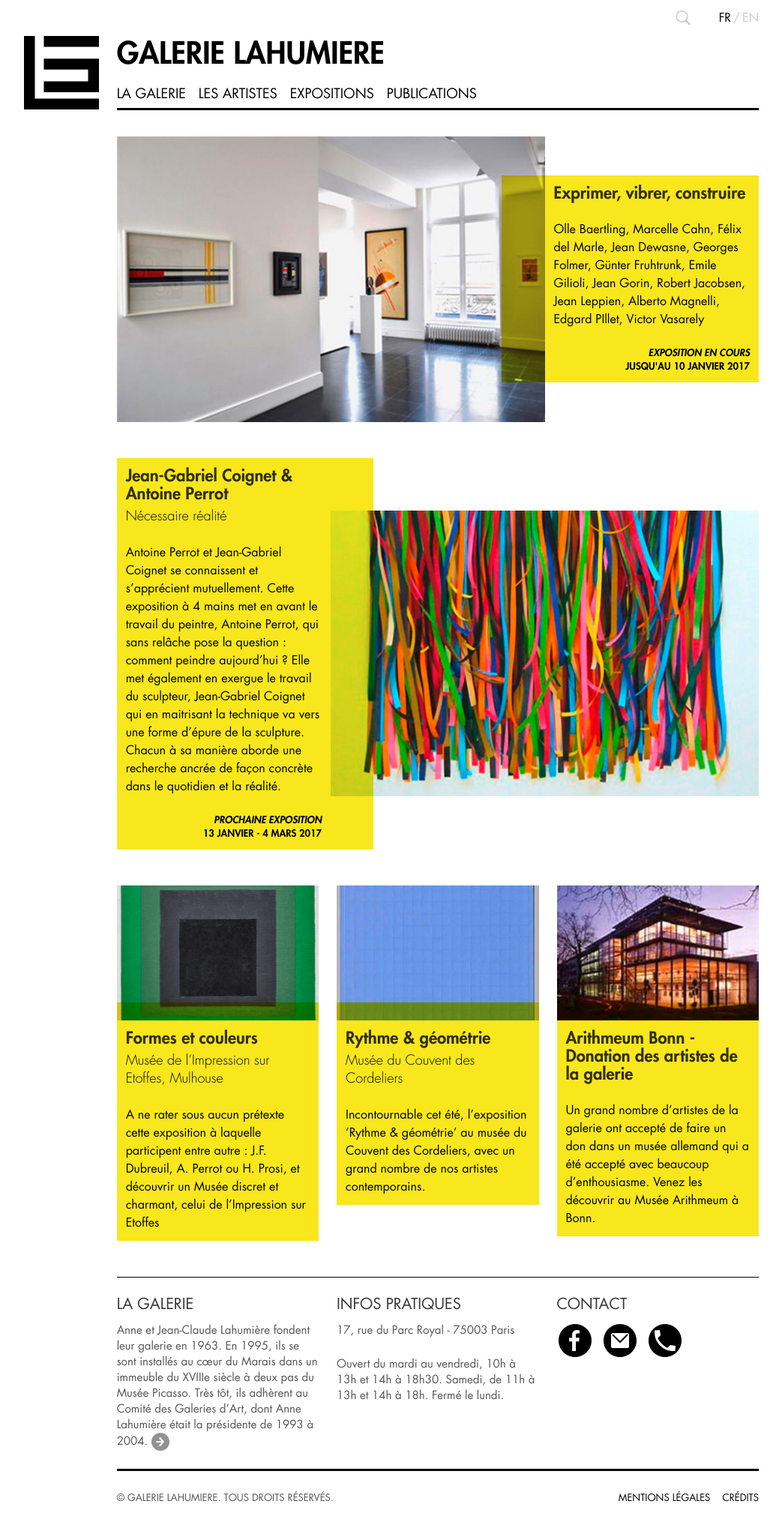
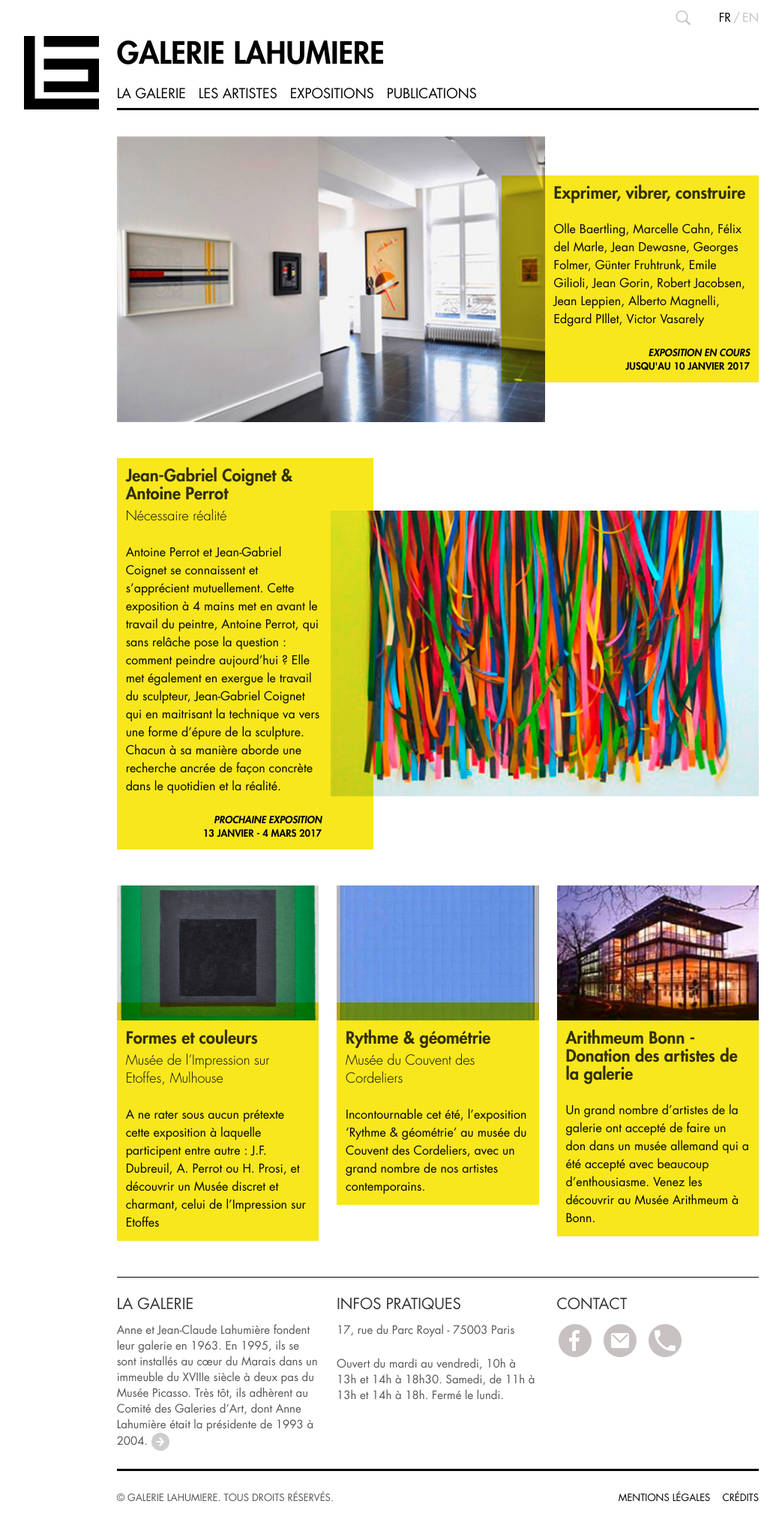
Before and after one commit to rougerose/lahumiere, a Jekyll site: the page built from index.html, in a window 1280 px wide. Shown: the whole page at 75% size, without its empty margins (154-1197 px from the left). Built offline with Jekyll 4.4.1, drawn with Linux system fonts in a browser that asks for light colours.

Commit message:
icones et couleurs

```diff
--- a/_includes/footer.html
+++ b/_includes/footer.html
@@ -5,7 +5,7 @@
         <h1 class="c-footer__title u-h4 u-upper">La galerie</h1>
       </header>
       <div class="c-footer__desc">
-        <p>Anne et Jean-Claude Lahumière fondent leur galerie en 1963. En 1995, ils se sont installés au cœur du Marais dans un immeuble du XVIIIe siècle à deux pas du Musée Picasso. Très tôt, ils adhèrent au Comité des Galeries d’Art, dont Anne Lahumière était la présidente de 1993 à 2004. <a href="#" class="c-more"><svg aria-hidden="true" class="o-icon o-icon-arrow-right"><use xlink:href="images/icons.svg#arrowRight"></use></svg></a></p>
+        <p>Anne et Jean-Claude Lahumière fondent leur galerie en 1963. En 1995, ils se sont installés au cœur du Marais dans un immeuble du XVIIIe siècle à deux pas du Musée Picasso. Très tôt, ils adhèrent au Comité des Galeries d’Art, dont Anne Lahumière était la présidente de 1993 à 2004. <a href="#" class="c-more"><svg aria-hidden="true" class="o-icon o-icon-arrow-right"><use xlink:href="images/icon-sprite.svg#arrowRight"></use></svg></a></p>
       </div>
     </article
     ><article class="o-layout__item u-1/2@tablet u-3/9@desktop">
@@ -23,13 +23,13 @@
       </header>
       <ul class="o-list-inline c-contact">
         <li class="o-list-inline__item">
-          <a href="#" class="c-contact__link"><svg class="o-icon o-icon-facebook" viewBox="0 0 48 48" xmlns="http://www.w3.org/2000/svg"><title>facebook</title><path d="M24 46c12.2 0 22-9.8 22-22S36.2 2 24 2 2 11.8 2 24s9.8 22 22 22zm1-8V25.2h4.2l.6-5H25v-3c0-1.6.5-2.6 2.5-2.6H30v-4.4l-3.7-.2c-3.7 0-6.2 2.3-6.2 6.6v3.7h-4v5h4V38h5z" fill-rule="evenodd"/></svg></a>
+          <a href="#" class="c-contact__link"><svg aria-hidden="true" class="o-icon o-icon-facebook"><use xlink:href="images/icon-sprite.svg#facebook"></use></svg></a>
         </li
         ><li class="o-list-inline__item">
-          <a href="#" class="c-contact__link"><svg class="o-icon o-icon-mail" viewBox="0 0 48 48" xmlns="http://www.w3.org/2000/svg"><title>mail</title><path d="M24 46c12.2 0 22-9.8 22-22S36.2 2 24 2 2 11.8 2 24s9.8 22 22 22zM12 16c0-1 1-2 2-2h20c1 0 2 1 2 2v16c0 1-1 2-2 2H14c-1 0-2-1-2-2V16zm2.7-.6l-1.4 1.4L24 27.4l10.7-10.7-1.4-1.4-9.3 9.3-9.3-9.2z" fill-rule="evenodd"/></svg></a>
+          <a href="#" class="c-contact__link"><svg aria-hidden="true" class="o-icon o-icon-mail"><use xlink:href="images/icon-sprite.svg#mail"></use></svg></a>
         </li
         ><li class="o-list-inline__item">
-          <a href="#" class="c-contact__link"><svg class="o-icon o-icon-phone" viewBox="0 0 48 48" xmlns="http://www.w3.org/2000/svg"><title>phone</title><path d="M24 46c12.2 0 22-9.8 22-22S36.2 2 24 2 2 11.8 2 24s9.8 22 22 22zm-7-36l-7 .5c0 7.4 1 13.7 7.6 20.3 6.6 6.6 12.5 7.3 20 7.2l.4-7-7-1c-2 1.8-3.8 3.7-3.8 3.7s-3.7-1.5-7.4-5.2c-3.6-3.6-5.5-7.7-5.5-7.7L18 17l-1-7z" fill-rule="evenodd"/></svg></a>
+          <a href="#" class="c-contact__link"><svg aria-hidden="true" class="o-icon o-icon-phone"><use xlink:href="images/icon-sprite.svg#phone"></use></svg></a>
         </li>
       </ul>
     </article>
--- a/_includes/header.html
+++ b/_includes/header.html
@@ -15,7 +15,7 @@
   <nav class="c-nav-utils">
     <ul class="o-list-inline c-nav-utils__list u-upper">
       <li class="o-list-inline__item c-nav-utils__item">
-        <a href="#" class="c-nav-utils__link c-nav-utils__link--search"><svg class="o-icon o-icon-search" viewBox="0 0 48 48" xmlns="http://www.w3.org/2000/svg"><title>icon-search</title><path d="M30.5 33c-2.7 1.8-6 3-9.5 3-8.8 0-16-7.2-16-16S12.2 4 21 4s16 7.2 16 16c0 3.5-1.2 6.8-3 9.5L44.3 40 41 43.4 30.5 33zm-9.5-.2c7 0 12.8-5.7 12.8-12.8C33.8 13 28 7.2 21 7.2 14 7.2 8.2 13 8.2 20c0 7 5.7 12.8 12.8 12.8z" fill-rule="evenodd"/></svg></a>
+        <a href="#" class="c-nav-utils__link c-nav-utils__link--search"><svg aria-hidden="true" class="o-icon o-icon-search"><use xlink:href="images/icon-sprite.svg#search"></use></svg></a>
       </li><li class="o-list-inline__item c-nav-utils__item">
         <span href="#" class="c-nav-utils__link c-nav-utils__link--lang is-active">FR</span><a href="#" class="c-nav-utils__link c-nav-utils__link--lang c-nav-utils__link--delimited">EN</a>
       </li>
--- a/_scss/_components.cover.scss
+++ b/_scss/_components.cover.scss
@@ -167,7 +167,7 @@
       width: 100%;
       height: 100%;
       border-radius: 50%;
-      box-shadow: 0 0 0 2px rgba(#000, 0.5);
+      box-shadow: 0 0 0 2px rgba($color-black, 0.5);
       content: "";
       opacity: 0;
       transform: scale(0.9);
@@ -176,7 +176,7 @@
 
     & .o-icon {
       fill: $color-theme;
-      background-color: rgba(#000,0.8);
+      background-color: rgba($color-black, 0.8);
       border-radius: 50%;
     }
   }
--- a/_scss/_components.footer.scss
+++ b/_scss/_components.footer.scss
@@ -10,7 +10,7 @@
 // ==========================================================================
 
 .c-footer__link {
-  color: #777;
+  color: $color-base;
   transition: color $global-transition $global-transition-function;
 
   &:hover {
--- a/_scss/_components.more.scss
+++ b/_scss/_components.more.scss
@@ -28,7 +28,7 @@
     width: 24px;
     height: 24px;
     fill: #fff;
-    background-color: rgba($color-base,0.8);
+    background-color: rgba($color-gray-light,0.8);
     border-radius: 50%;
   }
 
--- a/_scss/_utilities.animation.scss
+++ b/_scss/_utilities.animation.scss
@@ -84,11 +84,11 @@
   }
   40% {
     opacity: 0.5;
-    box-shadow: 0 0 0 2px rgba($color-base, 0.1), 0 0 5px 5px $color-base, 0 0 0 5px rgba($color-base, 0.5);
+    box-shadow: 0 0 0 2px rgba($color-gray-light, 0.1), 0 0 5px 5px $color-gray-light, 0 0 0 5px rgba($color-gray-light, 0.5);
   }
   100% {
     opacity: 0;
     transform: scale(1.5);
-    box-shadow: 0 0 0 2px rgba($color-base, 0.1), 0 0 5px 5px $color-base, 0 0 0 5px rgba($color-base, 0.5);
+    box-shadow: 0 0 0 2px rgba($color-gray-light, 0.1), 0 0 5px 5px $color-gray-light, 0 0 0 5px rgba($color-gray-light, 0.5);
   }
 }
--- a/css/styles.css
+++ b/css/styles.css
@@ -1169,20 +1169,8 @@
  *   <div class="o-ratio  o-ratio--16:9">
  *
  */
-.o-ratio--2\:1:before {
-  padding-bottom: 50%;
-}
-
 .o-ratio--3\:2:before {
   padding-bottom: 66.66667%;
-}
-
-.o-ratio--4\:3:before {
-  padding-bottom: 75%;
-}
-
-.o-ratio--16\:9:before {
-  padding-bottom: 56.25%;
 }
 
 /* stylelint-enable */
@@ -1190,17 +1178,7 @@
   width: 48px;
   height: 48px;
   fill: currentColor;
-}
-
-.o-icon-search {
-  width: 24px;
-  height: 24px;
-  fill: #ccc;
   transition: fill 0.2s;
-}
-
-.o-icon-search:hover {
-  fill: #000;
 }
 
 .c-page__head {
@@ -1334,7 +1312,8 @@
   display: inline-block;
   padding: 0.75rem;
   vertical-align: bottom;
-  color: #ccc;
+  color: #c7c1c1;
+  transition: color 0.2s;
 }
 
 .c-nav-utils__link.is-active, .c-nav-utils__link:hover {
@@ -1343,6 +1322,16 @@
 
 .c-nav-utils__link--search {
   line-height: 0;
+}
+
+.c-nav-utils__link--search .o-icon-search {
+  width: 24px;
+  height: 24px;
+  fill: #c7c1c1;
+}
+
+.c-nav-utils__link--search:hover .o-icon-search {
+  fill: #000;
 }
 
 .c-nav-utils__link--lang {
@@ -1352,7 +1341,7 @@
 .c-nav-utils__link--delimited:before {
   margin: 0 3px;
   content: "/";
-  color: #ccc;
+  color: #c7c1c1;
 }
 
 .c-cover {
@@ -1537,7 +1526,7 @@
   width: 100%;
   height: 100%;
   border-radius: 50%;
-  box-shadow: 0 0 0 2px rgba(119, 119, 119, 0.5);
+  box-shadow: 0 0 0 2px rgba(125, 125, 125, 0.5);
   content: "";
   opacity: 0;
   transform: scale(0.9);
@@ -1549,7 +1538,7 @@
   width: 24px;
   height: 24px;
   fill: #fff;
-  background-color: rgba(119, 119, 119, 0.8);
+  background-color: rgba(199, 193, 193, 0.8);
   border-radius: 50%;
 }
 
@@ -1562,7 +1551,7 @@
 }
 
 .c-footer__link {
-  color: #777;
+  color: #7d7d7d;
   transition: color 0.33333s ease-in;
 }
 
@@ -1583,6 +1572,14 @@
 .c-contact__link {
   display: block;
   margin-right: 0.75rem;
+}
+
+.c-contact__link .o-icon {
+  fill: #c7c1c1;
+}
+
+.c-contact__link:hover .o-icon {
+  fill: #000;
 }
 
 .c-legal {
@@ -2105,11 +2102,11 @@
   }
   40% {
     opacity: 0.5;
-    box-shadow: 0 0 0 2px rgba(119, 119, 119, 0.1), 0 0 5px 5px #777, 0 0 0 5px rgba(119, 119, 119, 0.5);
+    box-shadow: 0 0 0 2px rgba(199, 193, 193, 0.1), 0 0 5px 5px #c7c1c1, 0 0 0 5px rgba(199, 193, 193, 0.5);
   }
   100% {
     opacity: 0;
     transform: scale(1.5);
-    box-shadow: 0 0 0 2px rgba(119, 119, 119, 0.1), 0 0 5px 5px #777, 0 0 0 5px rgba(119, 119, 119, 0.5);
-  }
-}
+    box-shadow: 0 0 0 2px rgba(199, 193, 193, 0.1), 0 0 5px 5px #c7c1c1, 0 0 0 5px rgba(199, 193, 193, 0.5);
+  }
+}
--- a/index.html
+++ b/index.html
@@ -24,7 +24,7 @@
                 <p class="u-margin-bottom-none">Jusqu'au 10 janvier 2017</p>
               </div>
               <div class="c-cover__more">
-                <svg aria-hidden="true" class="o-icon o-icon-arrow-right"><use xlink:href="images/icons.svg#arrowRight"></use></svg>
+                <svg aria-hidden="true" class="o-icon o-icon-arrow-right"><use xlink:href="images/icon-sprite.svg#arrowRight"></use></svg>
               </div>
             </div>
           </a>
@@ -46,7 +46,7 @@
                 <p class="u-margin-bottom-none">Prochaine exposition</p>
                 <p class="u-margin-bottom-none">13 janvier - 4 mars 2017</p>
               </div>
-              <p class="c-cover__more u-margin-bottom-none"><svg aria-hidden="true" class="o-icon o-icon-arrow-right"><use xlink:href="images/icons.svg#arrowRight"></use></svg></p>
+              <p class="c-cover__more u-margin-bottom-none"><svg aria-hidden="true" class="o-icon o-icon-arrow-right"><use xlink:href="images/icon-sprite.svg#arrowRight"></use></svg></p>
             </div>
           </a>
         </article
@@ -63,7 +63,7 @@
               <div class="c-cover__desc">
                 <p>A ne rater sous aucun prétexte cette exposition à laquelle participent entre autre : J.F. Dubreuil, A. Perrot ou H. Prosi, et découvrir un Musée discret et charmant, celui de l’Impression sur Etoffes</p>
               </div>
-              <p class="c-cover__more u-margin-bottom-none"><svg aria-hidden="true" class="o-icon o-icon-arrow-right"><use xlink:href="images/icons.svg#arrowRight"></use></svg></p>
+              <p class="c-cover__more u-margin-bottom-none"><svg aria-hidden="true" class="o-icon o-icon-arrow-right"><use xlink:href="images/icon-sprite.svg#arrowRight"></use></svg></p>
             </div>
           </a>
         </article
@@ -80,7 +80,7 @@
               <div class="c-cover__desc">
                 <p>Incontournable cet été, l’exposition ‘Rythme &amp; géométrie’ au musée du Couvent des Cordeliers, avec un grand nombre de nos artistes contemporains. </p>
               </div>
-              <p class="c-cover__more u-margin-bottom-none"><svg aria-hidden="true" class="o-icon o-icon-arrow-right"><use xlink:href="images/icons.svg#arrowRight"></use></svg></p>
+              <p class="c-cover__more u-margin-bottom-none"><svg aria-hidden="true" class="o-icon o-icon-arrow-right"><use xlink:href="images/icon-sprite.svg#arrowRight"></use></svg></p>
             </div>
           </a>
         </article
@@ -96,7 +96,7 @@
               <div class="c-cover__desc">
                 <p>Un grand nombre d’artistes de la galerie ont accepté de faire un don dans un musée allemand qui a été accepté avec beaucoup d’enthousiasme. Venez les découvrir au Musée Arithmeum à Bonn.</p>
               </div>
-              <p class="c-cover__more u-margin-bottom-none"><svg aria-hidden="true" class="o-icon o-icon-arrow-right"><use xlink:href="images/icons.svg#arrowRight"></use></svg></p>
+              <p class="c-cover__more u-margin-bottom-none"><svg aria-hidden="true" class="o-icon o-icon-arrow-right"><use xlink:href="images/icon-sprite.svg#arrowRight"></use></svg></p>
             </div>
           </a>
         </article>
```
Also changed, not shown: _scss/_components.contact.scss (+10 -0 lines), _scss/_components.nav-utils.scss (+16 -2 lines), _scss/_objects.icons.scss (+10 -12 lines), _scss/_settings.config.scss (+14 -6 lines), images/icon-sprite.svg (added), images/icons.svg (deleted).
